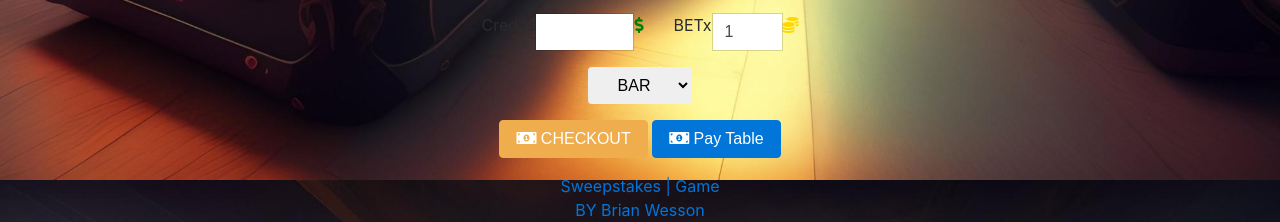
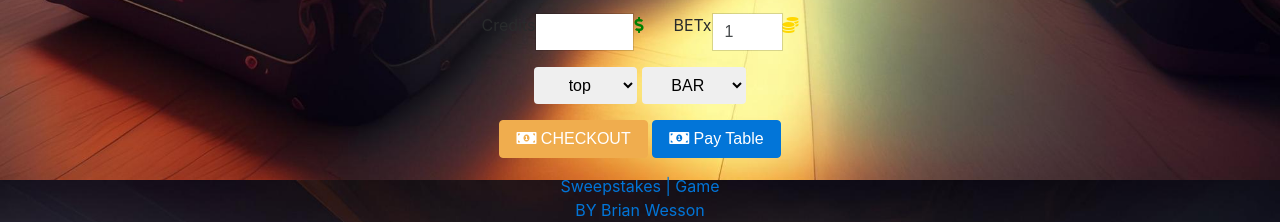
Before and after one commit to Corcoin/sweepstakes, a plain HTML site: page index.html in a window 1280 px wide. Shown: the part 673-895 px from the top of the page. Drawn offline with nearby package versions, Linux system fonts and the light colour scheme.

Commit message:
Update index.html

```diff
--- a/index.html
+++ b/index.html
@@ -131,6 +131,12 @@ div.modal-footer, div.modal-body, div.modal-header{
 	</div>
 	<div class="row justify-content-center">
 		<div class="col col-auto">
+
+			<select id="where" class="btn btn-default">
+				<option value="top">top</option>
+				<option value="middle">middle</option>
+				<option value="bottom">bottom</option>
+			</select>
 
 			<select id="what" class="btn btn-default">
 			</select>
```
